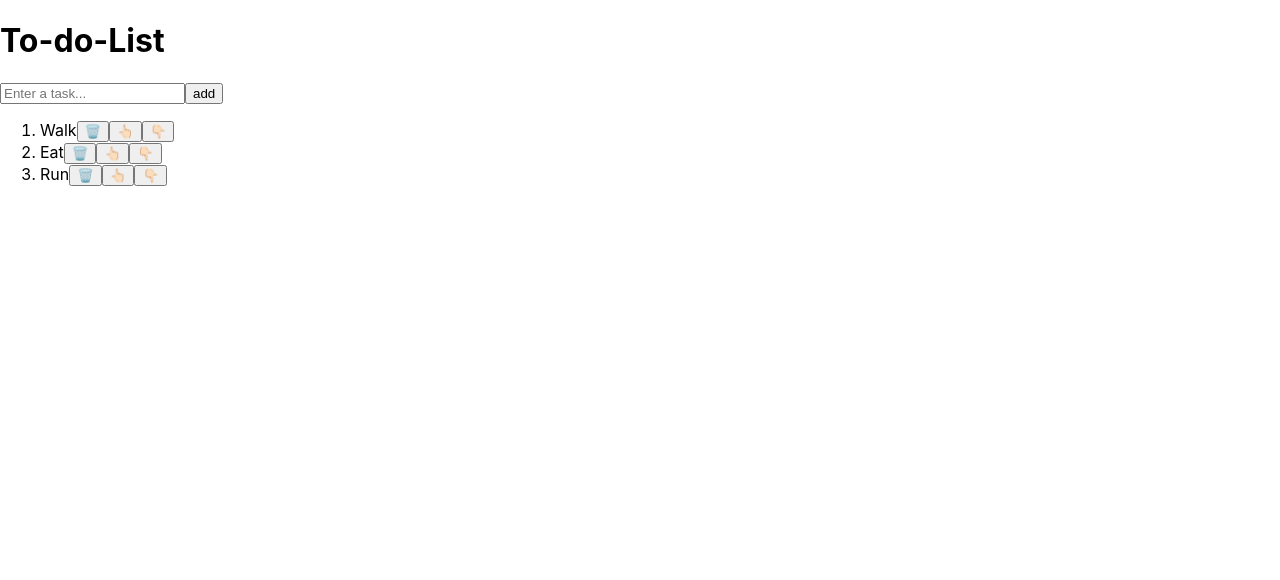
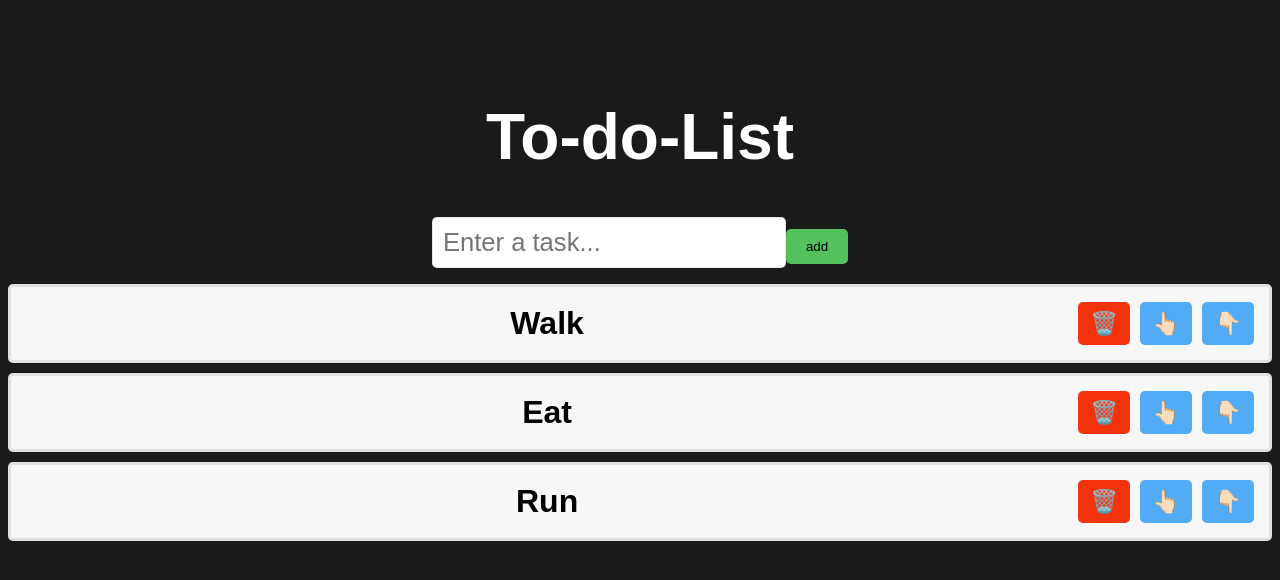
Before and after one commit to Geisrek/Todo_List, a React (Create React App) app: page / in a window 1280 px wide. Shown: the top 580 px of the page. Built offline with nearby package versions, Linux system fonts and the light colour scheme.

Commit message:
implement the css style

```diff
--- a/src/TodoList.js
+++ b/src/TodoList.js
@@ -26,7 +26,7 @@ return(<div className="to-do-list">
     value={newTask}
     onChange={handelInputChange}
     />
-    <button className='add-buttob'
+    <button className='add-button'
     onClick={addTask}
     >add</button>
     <ol>
@@ -35,9 +35,9 @@ return(<div className="to-do-list">
                 <span className='text'>{task}</span>
                 <button className='delete-button'
                 onClick={()=>deleteTask(index)}>🗑️</button>
-                <button className='mouve-up-button'
+                <button className='mouve-button'
                 onClick={()=>mouveTaskUp(index)}>👆🏻</button>
-                <button className='mouve-down-button'
+                <button className='mouve-button'
                 onClick={()=>mouveTaskDown(index)}>👇🏻</button>
             </li>
         )}
--- a/src/index.css
+++ b/src/index.css
@@ -1,13 +1,66 @@
-body {
-  margin: 0;
-  font-family: -apple-system, BlinkMacSystemFont, 'Segoe UI', 'Roboto', 'Oxygen',
-    'Ubuntu', 'Cantarell', 'Fira Sans', 'Droid Sans', 'Helvetica Neue',
-    sans-serif;
-  -webkit-font-smoothing: antialiased;
-  -moz-osx-font-smoothing: grayscale;
+body{
+  background-color: hsl(0,0%,10%);
 }
-
-code {
-  font-family: source-code-pro, Menlo, Monaco, Consolas, 'Courier New',
-    monospace;
+.to-do-list{
+  font-family: Arial,sans-serif;
+  text-align: center;
+  margin-top: 100px;
 }
+h1{
+  font-size: 4rem;
+  color: white;
+}
+button{
+  padding: 10px 20px;
+  border: none;
+  border-radius: 5px;
+  cursor: pointer;
+  transition: background 0.5s ease;
+}
+.add-button{
+  background-color: hsl(125, 47%, 54%);
+}
+.add-button:hover{
+  background-color: hsl(125, 47%, 44%);
+}
+.delete-button{
+  background-color: hsl(10, 90%, 50%);
+}
+.delete-button:hover{
+  background-color: hsl(10, 90%, 40%);
+}
+.mouve-button{
+  background-color: hsl(207, 90%, 64%);
+}
+.mouve-button:hover{
+  background-color: hsl(207, 90%, 54%);
+}
+input[type="text"]{
+  font-size: 1.6rem;
+  padding: 10px;
+  border: 1px solid hsla(0, 0%, 80%, 0.5);
+  border-radius: 5px;
+  color: hsla(0,0%,0%,0.5);
+}
+ol{
+  padding: 0;
+}
+li{
+  font-size: 2rem;
+  font-weight: bold;
+  padding: 15px;
+  background-color: hsl(0,0%,97%);
+  margin-bottom: 10px;
+  border:3px solid hsla(0,0%,85%,0.75);
+  border-radius: 5px;
+  display: flex;
+  align-items:center;
+}
+.text{
+  flex:1;
+}
+.delete-button,.mouve-button{
+  padding: 8px 12px;
+  font-size:1.4rem;
+  margin-left: 10px;
+}
```
